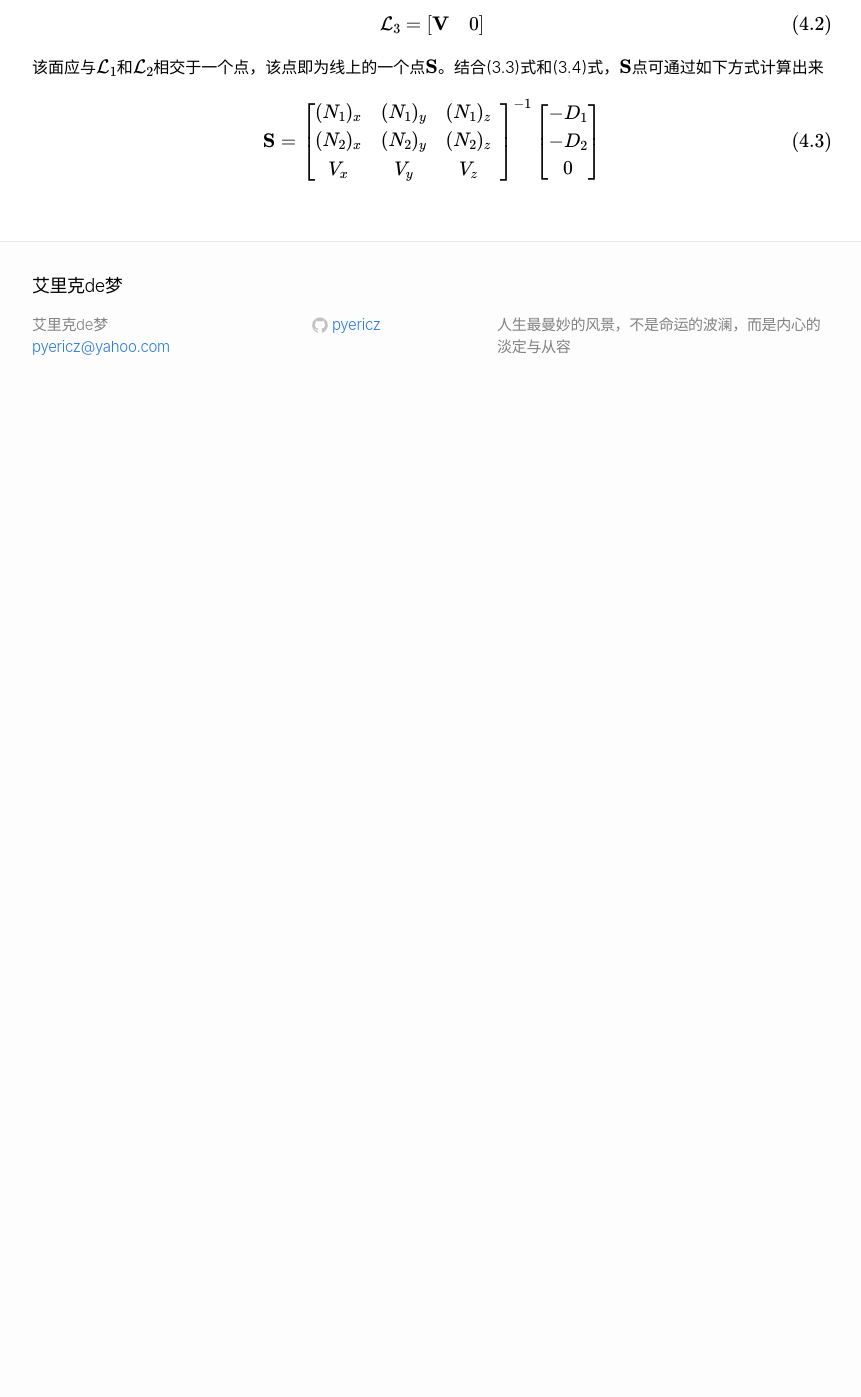
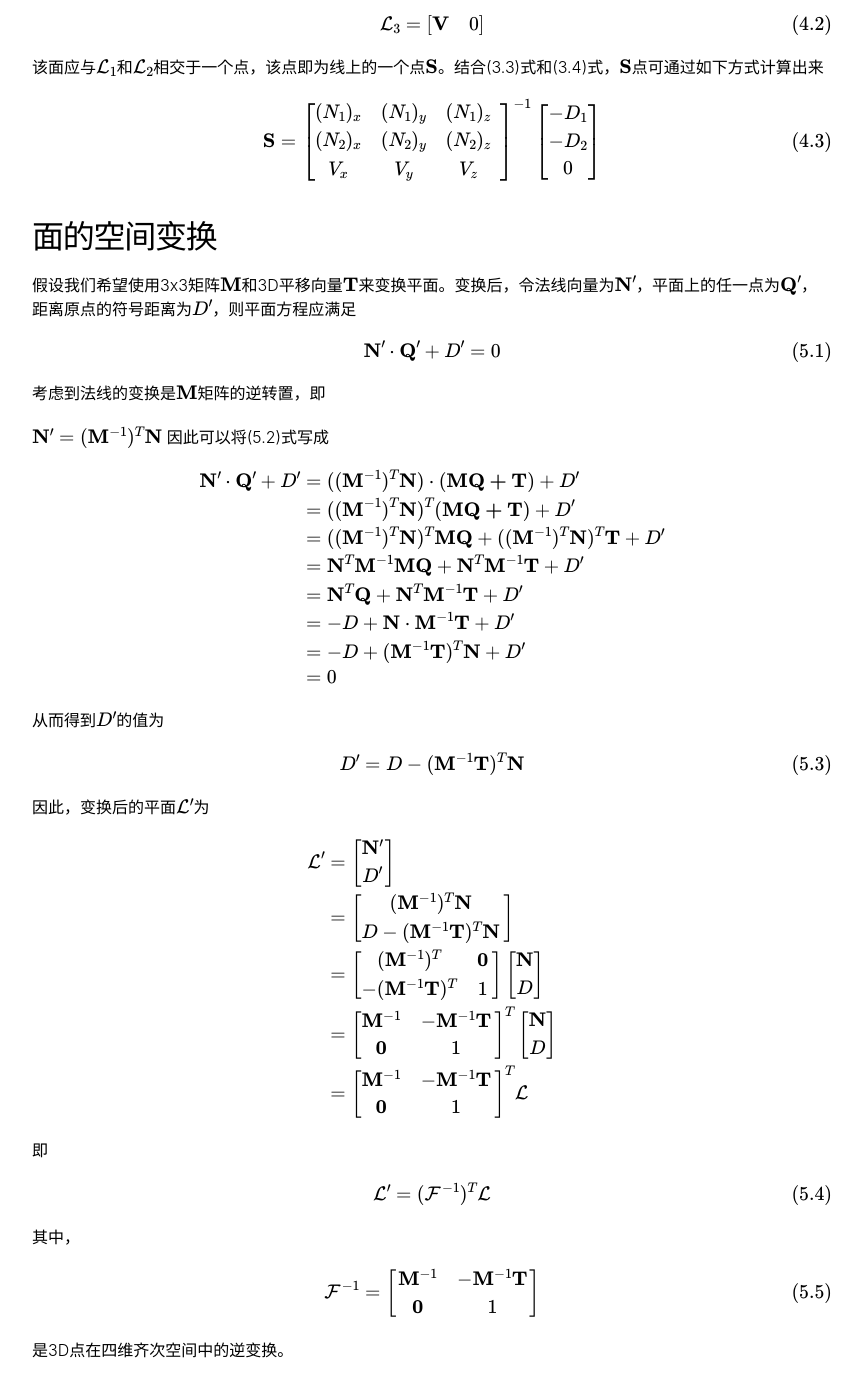
Before and after one commit to pyericz/blog, a Jekyll site: the page built from _posts/2017-03-17-plane.markdown, in a window 1280 px wide and 1400 px high, scrolled down 2474 px. Shown: the top 1397 px of the window, without its empty margins (208-1069 px from the left). Built offline with Jekyll 4.4.1, drawn with Linux system fonts in a browser that asks for light colours; formulas are drawn with MathJax 3; before the commit the page ends 2878 px from its top, so only the background shows below that.

Commit message:
《3D空间中的面》新增面的空间变换

```diff
--- a/_posts/2017-03-17-plane.markdown
+++ b/_posts/2017-03-17-plane.markdown
@@ -118,7 +118,7 @@ $$
 
 若$$\mathbf{M}$$奇异，即$$det\mathbf{M} = 0$$，那么三个面不会相交于一个点。
 
-## 两个面相交于一点
+## 两个面相交于线
 
 令$$\mathcal{L}_1$$和$$\mathcal{L}_2$$分别表示相交的两个面。两面相交为一条线，该线应同时与两个面的法线垂直，因此该线的方向向量$$\mathbf{V}$$可以表示为两个面法线向量$$\mathbf{N}_1$$和$$\mathbf{N}_2$$的叉积，即
 
@@ -137,3 +137,96 @@ $$
 $$
 \mathbf{S} = \begin{bmatrix}(N_1)_x & (N_1)_y & (N_1)_z \\ (N_2)_x & (N_2)_y & (N_2)_z \\ V_x & V_y & V_z \end{bmatrix}^{-1}\begin{bmatrix}-D_1 \\ -D_2 \\ 0 \end{bmatrix} \tag{4.3}\label{eq:4.3}
 $$
+
+## 面的空间变换
+
+假设我们希望使用3x3矩阵$$\mathbf{M}$$和3D平移向量$$\mathbf{T}$$来变换平面。变换后，令法线向量为$$\mathbf{N}'$$，平面上的任一点为$$\mathbf{Q}'$$，距离原点的符号距离为$$D'$$，则平面方程应满足
+
+$$
+\mathbf{N}'\cdot\mathbf{Q}'+ D' = 0  \tag{5.1}\label{eq:5.1}
+$$
+
+考虑到法线的变换是$$\mathbf{M}$$矩阵的逆转置，即
+
+$$
+\mathbf{N}'=(\mathbf{M}^{-1})^T\mathbf{N} \tag{5.2}\label{eq:5.2}
+$$
+因此可以将(5.2)式写成
+
+$$
+\begin{align}
+\mathbf{N}'\cdot\mathbf{Q}'+ D' &= ((\mathbf{M}^{-1})^T\mathbf{N})\cdot(\mathbf{MQ+T}) + D'\\
+&= ((\mathbf{M}^{-1})^T\mathbf{N})^T(\mathbf{MQ+T}) + D' \\
+&= ((\mathbf{M}^{-1})^T\mathbf{N})^T\mathbf{MQ} + ((\mathbf{M}^{-1})^T\mathbf{N})^T\mathbf{T} + D'\\
+&= \mathbf{N}^T\mathbf{M}^{-1}\mathbf{M}\mathbf{Q} + \mathbf{N}^T\mathbf{M}^{-1}\mathbf{T} + D' \\
+&= \mathbf{N}^T\mathbf{Q} + \mathbf{N}^T\mathbf{M}^{-1}\mathbf{T} + D' \\
+&= -D + \mathbf{N}\cdot\mathbf{M}^{-1}\mathbf{T} + D' \\
+&= -D + (\mathbf{M}^{-1}\mathbf{T})^T\mathbf{N} + D' \\
+&= 0
+\end{align}
+$$
+
+从而得到$$D'$$的值为
+
+$$
+D' = D - (\mathbf{M}^{-1}\mathbf{T})^T\mathbf{N} \tag{5.3}\label{eq:5.3}
+$$
+
+因此，变换后的平面$$\mathcal{L}'$$为
+
+$$
+\begin{align}
+\mathcal{L}' &=
+\begin{bmatrix}
+\mathbf{N}'\\
+D'
+\end{bmatrix}
+\\&=
+\begin{bmatrix}
+(\mathbf{M}^{-1})^T\mathbf{N}\\
+D - (\mathbf{M}^{-1}\mathbf{T})^T\mathbf{N}
+\end{bmatrix}
+\\&=
+\begin{bmatrix}
+(\mathbf{M}^{-1})^T&\mathbf{0}\\
+- (\mathbf{M}^{-1}\mathbf{T})^T&1
+\end{bmatrix}
+\begin{bmatrix}
+\mathbf{N}\\
+D
+\end{bmatrix}
+\\&=
+\begin{bmatrix}
+\mathbf{M}^{-1}&- \mathbf{M}^{-1}\mathbf{T}\\
+\mathbf{0}&1
+\end{bmatrix}^{T}
+\begin{bmatrix}
+\mathbf{N}\\
+D
+\end{bmatrix}
+\\&=
+\begin{bmatrix}
+\mathbf{M}^{-1}&- \mathbf{M}^{-1}\mathbf{T}\\
+\mathbf{0}&1
+\end{bmatrix}^{T}
+\mathcal{L}
+\end{align}
+$$
+
+即
+
+$$
+\mathcal{L}' = (\mathcal{F}^{-1})^T\mathcal{L} \tag{5.4}\label{eq:5.4}
+$$
+
+其中，
+
+$$
+\mathcal{F}^{-1} = \begin{bmatrix}
+\mathbf{M}^{-1}&- \mathbf{M}^{-1}\mathbf{T}\\
+\mathbf{0}&1
+\end{bmatrix}
+\tag{5.5}\label{eq:5.5}
+$$
+
+是3D点在四维齐次空间中的逆变换。
```
